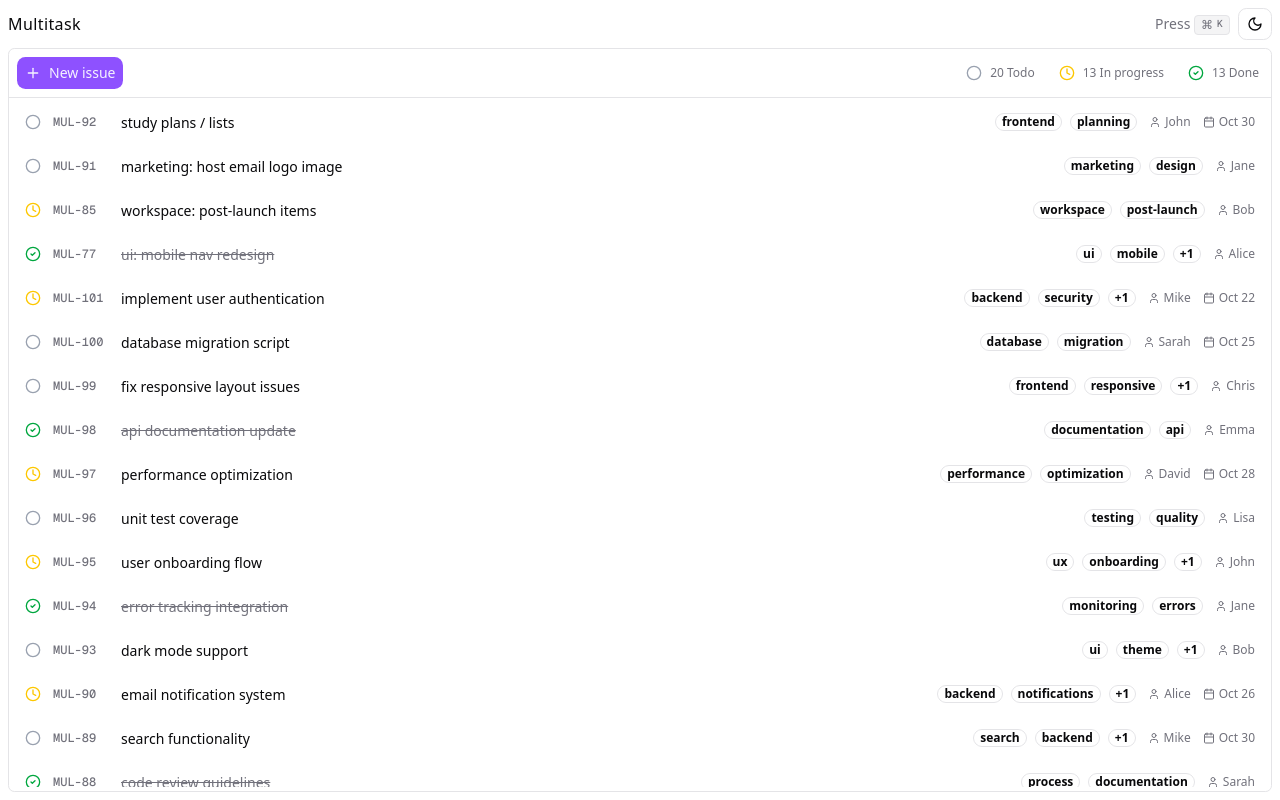
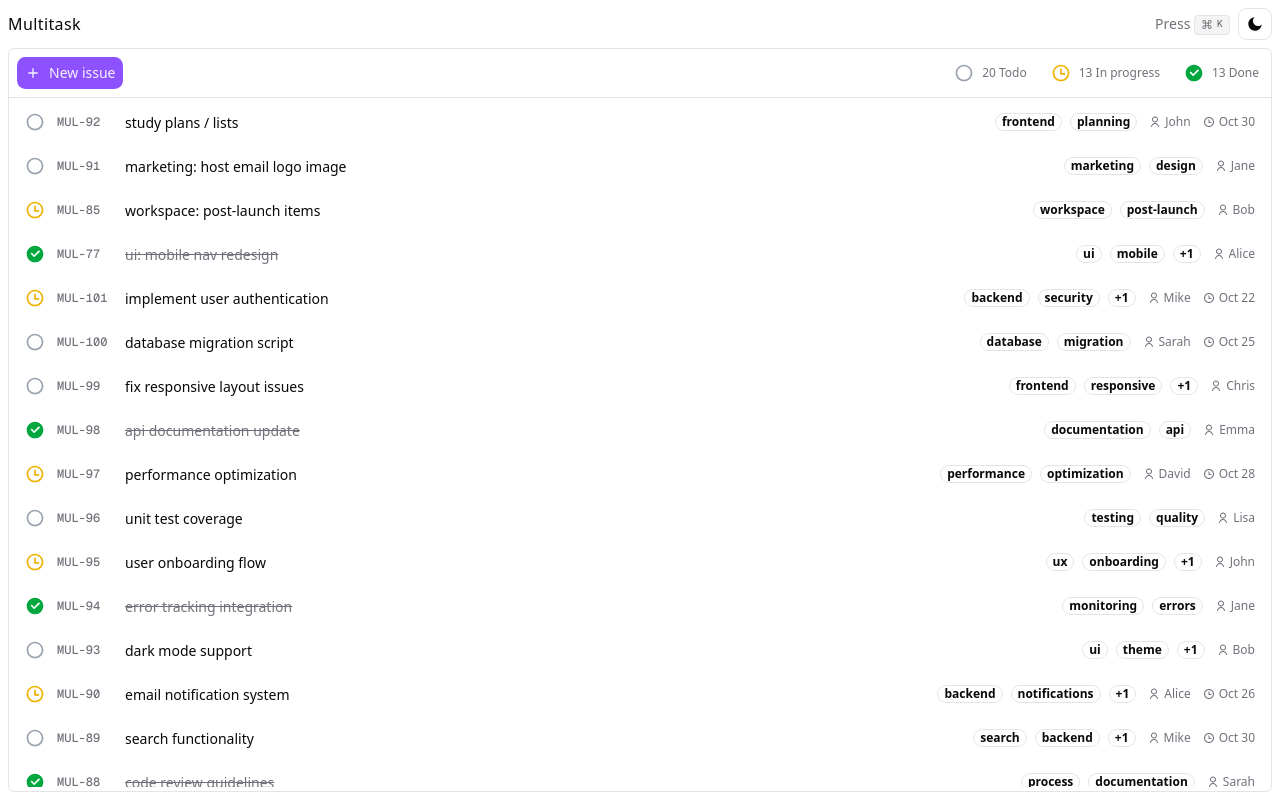
Before and after one commit to yangshun/polytask, a Next.js app: page / in a window 1280 px wide. Built offline with nearby package versions, Linux system fonts and the light colour scheme.

Commit message:
ui: use Remix icons

```diff
--- a/package.json
+++ b/package.json
@@ -18,11 +18,11 @@
     "class-variance-authority": "^0.7.1",
     "clsx": "^2.1.1",
     "cmdk": "^1.1.1",
-    "lucide-react": "^0.468.0",
     "next": "15.4.5",
     "next-themes": "^0.4.4",
     "react": "19.1.0",
     "react-dom": "19.1.0",
+    "react-icons": "^5.5.0",
     "react-redux": "^9.2.0",
     "react-resizable-panels": "^3.0.4",
     "tailwind-merge": "^2.5.4"
--- a/src/components/tasks/task-details.tsx
+++ b/src/components/tasks/task-details.tsx
@@ -1,6 +1,6 @@
 import { type Todo } from '~/types/todo';
 import { Button } from '~/components/ui/button';
-import { RefreshCw } from 'lucide-react';
+import { RiRefreshLine } from 'react-icons/ri';
 import { useAppDispatch } from '~/store/hooks';
 import { toggleTaskStatus } from '~/store/features/tasks/tasks-slice';
 import { taskDeleteCommand, taskUnselectCommand } from './task-commands';
@@ -38,7 +38,7 @@ export function TaskDetails({ task }: TaskDetailsProps) {
           onClick={() => {
             dispatch(toggleTaskStatus(task.id));
           }}
-          icon={RefreshCw}>
+          icon={RiRefreshLine}>
           {task.status === 'done' ? 'Mark as Todo' : 'Mark as Done'}
         </Button>
         <Button
--- a/src/components/tasks/task-item.tsx
+++ b/src/components/tasks/task-item.tsx
@@ -1,6 +1,5 @@
 'use client';
 
-import { User, Calendar, Trash2 } from 'lucide-react';
 import { cn } from '~/lib/utils';
 import { Badge } from '~/components/ui/badge';
 import {
@@ -18,6 +17,8 @@ import { useAppDispatch } from '~/store/hooks';
 import { setSelectedTask } from '~/store/features/tasks/tasks-slice';
 import { TaskStatusIcon } from './task-status-icon';
 import { useEffect, useRef } from 'react';
+import { RiTimeLine, RiUserLine } from 'react-icons/ri';
+import { taskDeleteCommand } from './task-commands';
 
 interface TaskItemProps {
   task: Todo;
@@ -80,6 +81,8 @@ export function TaskItem({
     }
   }, [isSelected]);
 
+  const DeleteIcon = taskDeleteCommand(task.id).icon!;
+
   return (
     <ContextMenu>
       <ContextMenuTrigger asChild>
@@ -95,7 +98,7 @@ export function TaskItem({
             <button
               onClick={handleStatusClick}
               className="shrink-0 hover:scale-110 transition-transform">
-              <TaskStatusIcon status={task.status} />
+              <TaskStatusIcon status={task.status} size="lg" />
             </button>
             <span className="text-xs text-muted-foreground font-mono font-medium w-14">
               {task.id}
@@ -128,13 +131,13 @@ export function TaskItem({
             <div className="flex items-center gap-3 transition-opacity">
               {task.assignee && (
                 <div className="flex items-center gap-1 text-xs text-muted-foreground">
-                  <User className="h-3 w-3" />
+                  <RiUserLine className="h-3 w-3" />
                   <span>{task.assignee.name.split(' ')[0]}</span>
                 </div>
               )}
               {task.dueDate && (
                 <div className="flex items-center gap-1 text-xs text-muted-foreground">
-                  <Calendar className="h-3 w-3" />
+                  <RiTimeLine className="h-3 w-3" />
                   <span>
                     {new Date(task.dueDate).toLocaleDateString('en-US', {
                       month: 'short',
@@ -172,7 +175,7 @@ export function TaskItem({
         </ContextMenuSub>
         <ContextMenuSeparator />
         <ContextMenuItem onClick={handleDelete}>
-          <Trash2 className="h-4 w-4" />
+          <DeleteIcon className="size-4" />
           <span className="ml-2">Delete...</span>
         </ContextMenuItem>
       </ContextMenuContent>
--- a/src/components/tasks/task-list.tsx
+++ b/src/components/tasks/task-list.tsx
@@ -1,6 +1,6 @@
 'use client';
 
-import { Circle, Plus } from 'lucide-react';
+import { RiAddLine, RiCheckboxBlankCircleLine } from 'react-icons/ri';
 import { cn } from '~/lib/utils';
 import { useAppDispatch, useAppSelector } from '~/store/hooks';
 import {
@@ -73,7 +73,7 @@ export function TaskList() {
         <div className="flex items-center gap-2">
           <Button
             tooltip="Create new issue"
-            icon={Plus}
+            icon={RiAddLine}
             variant="default"
             size="sm"
             shortcut="c">
@@ -83,15 +83,15 @@ export function TaskList() {
         </div>
         <div className="flex items-center gap-6 text-muted-foreground shrink-0 px-1">
           <div className="flex items-center gap-2">
-            <TaskStatusIcon status="todo" size="md" />
+            <TaskStatusIcon status="todo" size="lg" />
             <span className="text-xs">{taskCounts.todo} Todo</span>
           </div>
           <div className="flex items-center gap-2">
-            <TaskStatusIcon status="in-progress" size="md" />
+            <TaskStatusIcon status="in-progress" size="lg" />
             <span className="text-xs">{taskCounts.inProgress} In progress</span>
           </div>
           <div className="flex items-center gap-2">
-            <TaskStatusIcon status="done" size="md" />
+            <TaskStatusIcon status="done" size="lg" />
             <span className="text-xs">{taskCounts.done} Done</span>
           </div>
         </div>
@@ -116,7 +116,7 @@ export function TaskList() {
                 ))}
                 {tasks.length === 0 && (
                   <div className="text-center py-12 text-muted-foreground">
-                    <Circle className="h-12 w-12 mx-auto mb-4 opacity-50" />
+                    <RiCheckboxBlankCircleLine className="h-12 w-12 mx-auto mb-4 opacity-50" />
                     <p>No issues yet</p>
                     <p className="text-sm">
                       Create your first issue to get started
--- a/src/components/tasks/task-status-icon.tsx
+++ b/src/components/tasks/task-status-icon.tsx
@@ -1,4 +1,8 @@
-import { CheckCircle2, Circle, Clock } from 'lucide-react';
+import {
+  RiCheckboxCircleFill,
+  RiCheckboxBlankCircleLine,
+  RiTimeLine,
+} from 'react-icons/ri';
 import { cn } from '~/lib/utils';
 import { Todo } from '~/types/todo';
 
@@ -24,13 +28,25 @@ export function TaskStatusIcon({
   switch (status) {
     case 'done':
       return (
-        <CheckCircle2 className={cn(iconSize, 'text-green-600', className)} />
+        <RiCheckboxCircleFill
+          className={cn(iconSize, 'text-green-600', className)}
+        />
       );
     case 'in-progress':
-      return <Clock className={cn(iconSize, 'text-yellow-400', className)} />;
+      return (
+        <RiTimeLine className={cn(iconSize, 'text-yellow-500', className)} />
+      );
     case 'cancelled':
-      return <Circle className={cn(iconSize, 'text-gray-400', className)} />;
+      return (
+        <RiCheckboxBlankCircleLine
+          className={cn(iconSize, 'text-gray-400', className)}
+        />
+      );
     default:
-      return <Circle className={cn(iconSize, 'text-gray-400', className)} />;
+      return (
+        <RiCheckboxBlankCircleLine
+          className={cn(iconSize, 'text-gray-400', className)}
+        />
+      );
   }
 }
--- a/src/components/ui/command.tsx
+++ b/src/components/ui/command.tsx
@@ -2,7 +2,6 @@
 
 import * as React from 'react';
 import { Command as CommandPrimitive } from 'cmdk';
-import { SearchIcon } from 'lucide-react';
 
 import { cn } from '~/lib/utils';
 import {
@@ -12,6 +11,7 @@ import {
   DialogHeader,
   DialogTitle,
 } from '~/components/ui/dialog';
+import { RiSearch2Line } from 'react-icons/ri';
 
 function Command({
   className,
@@ -67,7 +67,7 @@ function CommandInput({
     <div
       data-slot="command-input-wrapper"
       className="flex h-9 items-center gap-2 border-b px-3">
-      <SearchIcon className="size-4 shrink-0 opacity-50" />
+      <RiSearch2Line className="size-4 shrink-0 opacity-50" />
       <CommandPrimitive.Input
         data-slot="command-input"
         className={cn(
--- a/src/components/ui/context-menu.tsx
+++ b/src/components/ui/context-menu.tsx
@@ -2,9 +2,9 @@
 
 import * as React from 'react';
 import * as ContextMenuPrimitive from '@radix-ui/react-context-menu';
-import { Check, ChevronRight, Circle } from 'lucide-react';
 
 import { cn } from '~/lib/utils';
+import { RiArrowRightSLine, RiCheckLine, RiCircleLine } from 'react-icons/ri';
 
 const ContextMenu = ContextMenuPrimitive.Root;
 
@@ -33,7 +33,7 @@ const ContextMenuSubTrigger = React.forwardRef<
     )}
     {...props}>
     {children}
-    <ChevronRight className="ml-auto h-4 w-4" />
+    <RiArrowRightSLine className="ml-auto h-4 w-4" />
   </ContextMenuPrimitive.SubTrigger>
 ));
 ContextMenuSubTrigger.displayName = ContextMenuPrimitive.SubTrigger.displayName;
@@ -102,7 +102,7 @@ const ContextMenuCheckboxItem = React.forwardRef<
     {...props}>
     <span className="absolute left-2 flex h-3.5 w-3.5 items-center justify-center">
       <ContextMenuPrimitive.ItemIndicator>
-        <Check className="h-4 w-4" />
+        <RiCheckLine className="h-4 w-4" />
       </ContextMenuPrimitive.ItemIndicator>
     </span>
     {children}
@@ -124,7 +124,7 @@ const ContextMenuRadioItem = React.forwardRef<
     {...props}>
     <span className="absolute left-2 flex h-3.5 w-3.5 items-center justify-center">
       <ContextMenuPrimitive.ItemIndicator>
-        <Circle className="h-2 w-2 fill-current" />
+        <RiCircleLine className="h-2 w-2 fill-current" />
       </ContextMenuPrimitive.ItemIndicator>
     </span>
     {children}
--- a/src/components/ui/dialog.tsx
+++ b/src/components/ui/dialog.tsx
@@ -2,9 +2,9 @@
 
 import * as React from 'react';
 import * as DialogPrimitive from '@radix-ui/react-dialog';
-import { XIcon } from 'lucide-react';
 
 import { cn } from '~/lib/utils';
+import { RiCloseFill } from 'react-icons/ri';
 
 function Dialog({
   ...props
@@ -69,7 +69,7 @@ function DialogContent({
           <DialogPrimitive.Close
             data-slot="dialog-close"
             className="ring-offset-background focus:ring-ring data-[state=open]:bg-accent data-[state=open]:text-muted-foreground absolute top-4 right-4 rounded-xs opacity-70 transition-opacity hover:opacity-100 focus:ring-2 focus:ring-offset-2 focus:outline-hidden disabled:pointer-events-none [&_svg]:pointer-events-none [&_svg]:shrink-0 [&_svg:not([class*='size-'])]:size-4">
-            <XIcon />
+            <RiCloseFill />
             <span className="sr-only">Close</span>
           </DialogPrimitive.Close>
         )}
```
Also changed, not shown: src/components/tasks/task-commands.tsx (+11 -5 lines), src/components/theme/theme-commands.tsx (+4 -4 lines), 1 other file (tests, documents, lock files or other folders).
